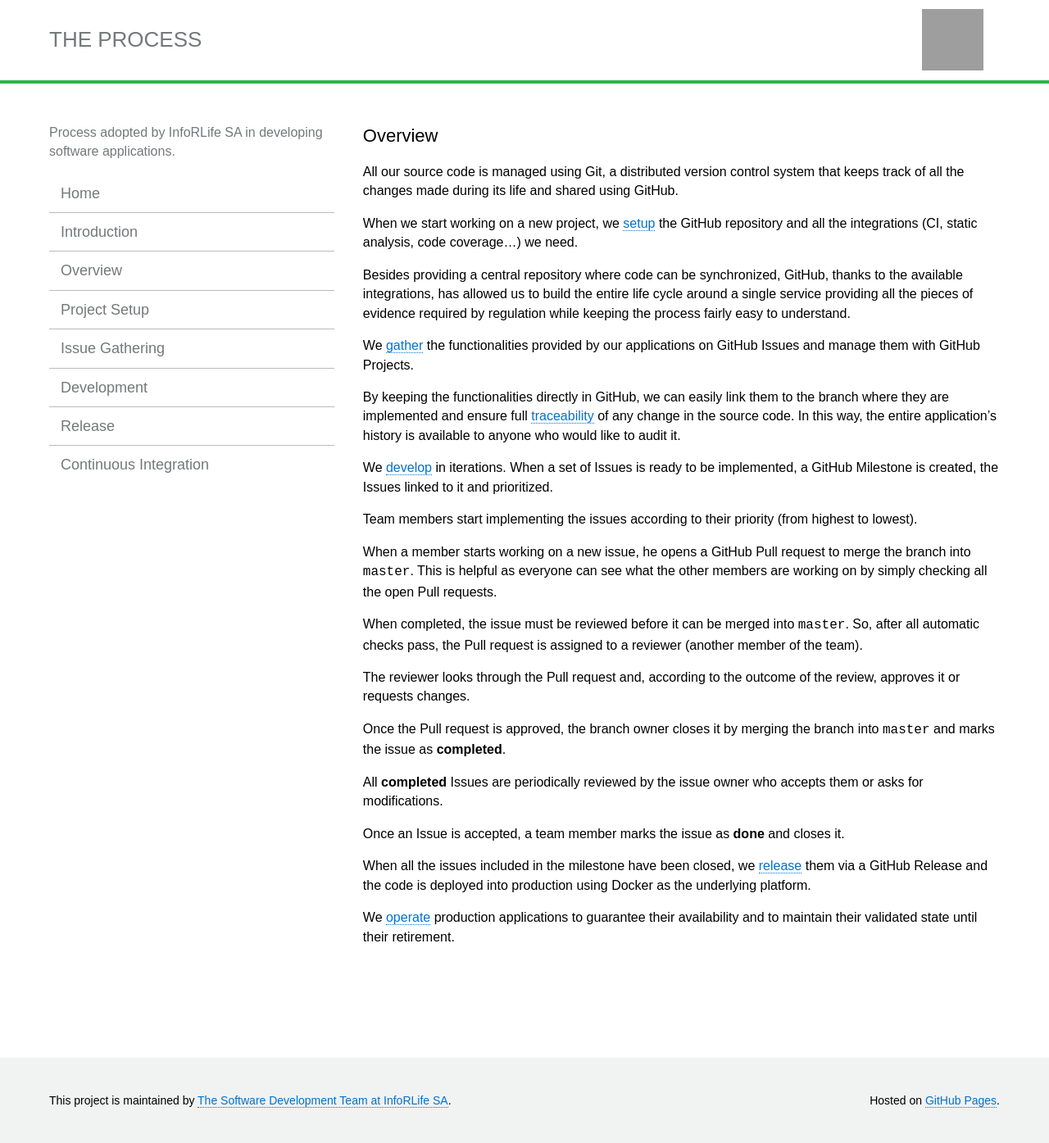
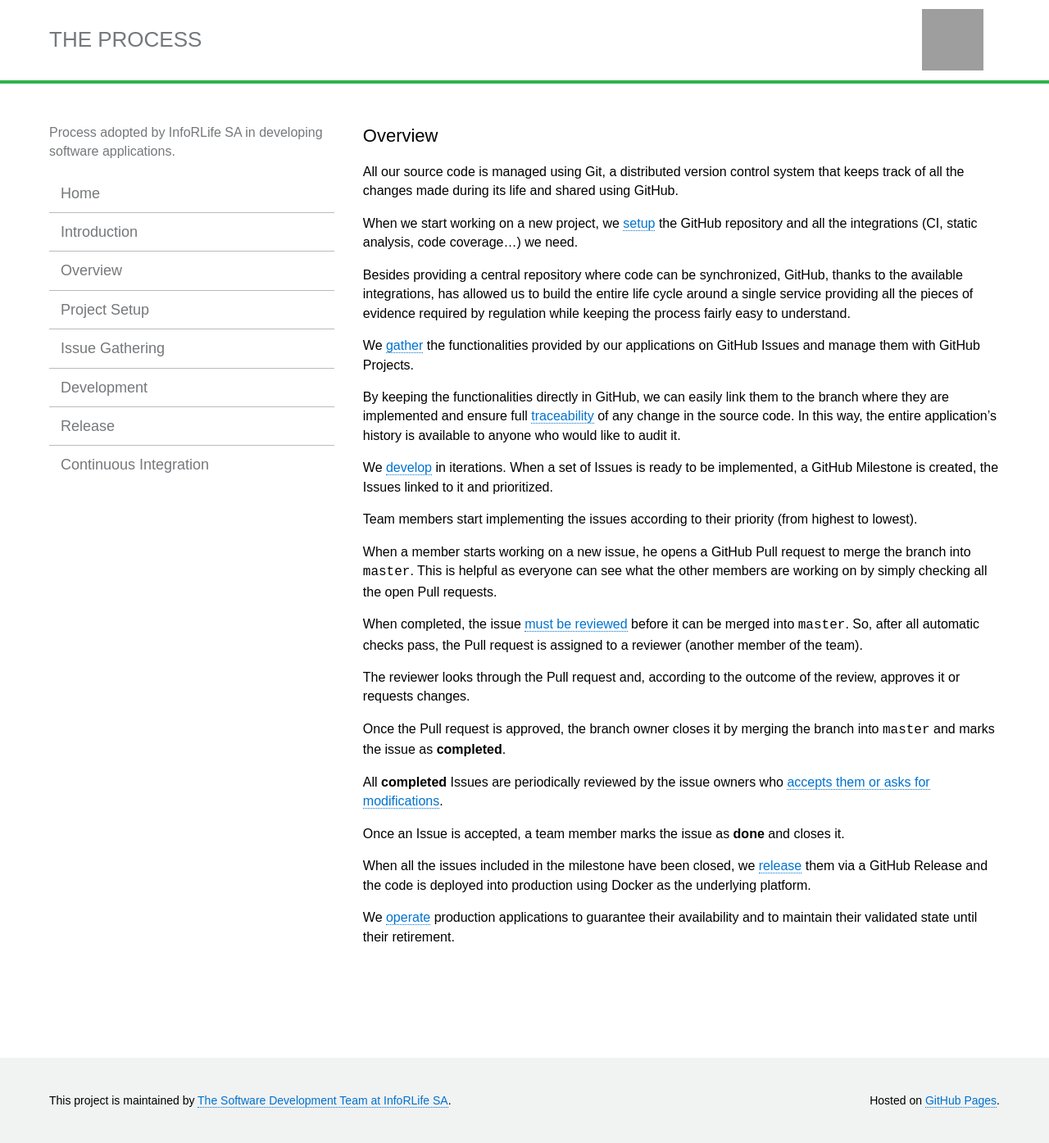
Before and after one commit to inforlife/process, a Jekyll site: the page built from overview.md, in a window 1280 px wide. Shown: the whole page at 82% size. Built offline with Jekyll 4.4.1, drawn with Linux system fonts in a browser that asks for light colours; grey boxes are pictures that could not be loaded.

Commit message:
add user acceptance

```diff
--- a/overview.md
+++ b/overview.md
@@ -19,13 +19,13 @@ Team members start implementing the issues according to their priority (from hig
 
 When a member starts working on a new issue, he opens a GitHub Pull request to merge the branch into `master`. This is helpful as everyone can see what the other members are working on by simply checking all the open Pull requests.
 
-When completed, the issue must be reviewed before it can be merged into `master`. So, after all automatic checks pass, the Pull request is assigned to a reviewer (another member of the team).
+When completed, the issue [must be reviewed](https://inforlife.github.io/process/code-review.html) before it can be merged into `master`. So, after all automatic checks pass, the Pull request is assigned to a reviewer (another member of the team).
 
 The reviewer looks through the Pull request and, according to the outcome of the review, approves it or requests changes.
 
 Once the Pull request is approved, the branch owner closes it by merging the branch into `master` and marks the issue as **completed**.
 
-All **completed** Issues are periodically reviewed by the issue owner who accepts them or asks for modifications.
+All **completed** Issues are periodically reviewed by the issue owners who [accepts them or asks for modifications](https://inforlife.github.io/process/user-acceptance.html).
 
 Once an Issue is accepted, a team member marks the issue as **done** and closes it.
 
```
Also changed, not shown: services/github.md (+1 -0 lines), user-acceptance.md (added, +16 -0 lines).
